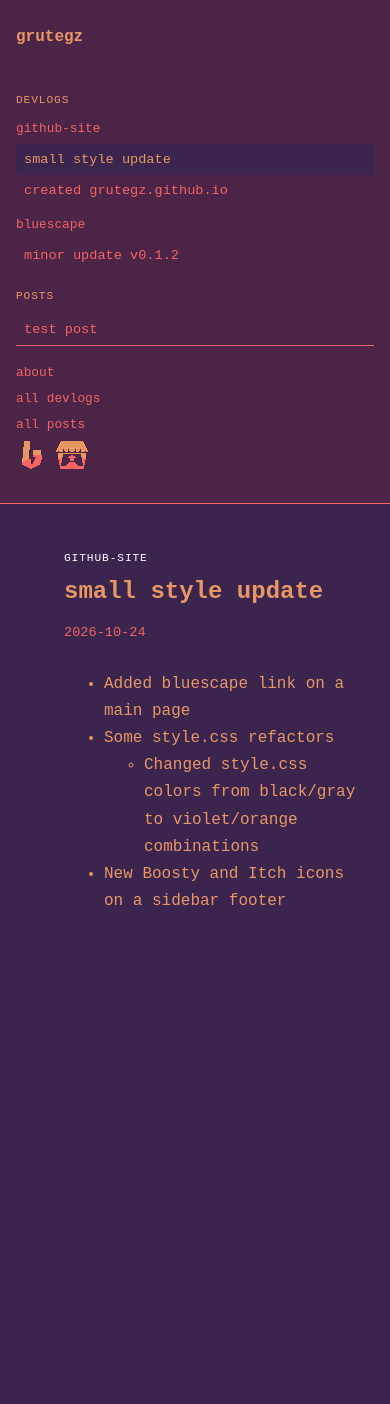
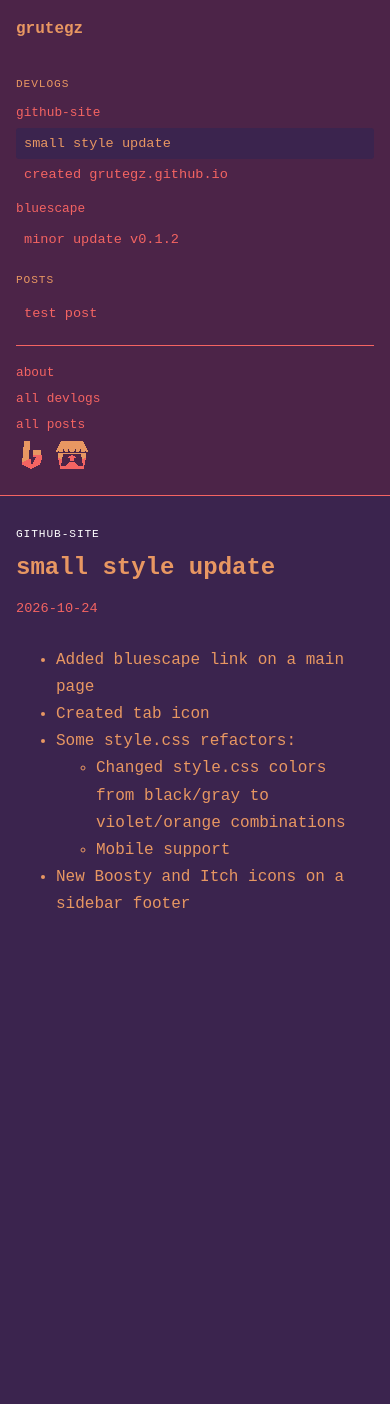
Before and after one commit to grutegz/grutegz.github.io, a Jekyll site: the page built from _devlogs/github-site/devlog-02.md, in a window 390 px wide. Built offline with Jekyll 4.4.1, drawn with Linux system fonts in a browser that asks for light colours; a script that is not in the unit is left out.

Commit message:
icon and mobile support

```diff
--- a/_devlogs/github-site/devlog-02.md
+++ b/_devlogs/github-site/devlog-02.md
@@ -4,6 +4,8 @@ date: 2026-10-24
 ---
 
 - Added bluescape link on a main page
-- Some style.css refactors
+- Created tab icon
+- Some style.css refactors:
   - Changed style.css colors from black/gray to violet/orange combinations
+  - Mobile support
 - New Boosty and Itch icons on a sidebar footer
--- a/_includes/sidebar.html
+++ b/_includes/sidebar.html
@@ -13,8 +13,12 @@
     <a href="{{ '/devlogs/' | relative_url }}">all devlogs</a>
     <a href="{{ '/posts/' | relative_url }}">all posts</a>
     <div class = "icons">
-        <a href="https://boosty.to/grutegz"><img src="/assets/icons/bst.svg"></a>
-        <a href="https://grutegz.itch.io/"><img src="/assets/icons/itch.svg"></a>
-
+        <a href="https://boosty.to/grutegz" target="_blank" rel="noopener">
+            <img src="/assets/icons/bst.svg">
+        </a>
+        <a href="https://grutegz.itch.io/" target="_blank" rel="noopener">
+            <img src="/assets/icons/itch.svg">
+        </a>
+    <link rel="icon" type="image/png" href="{{ '/assets/icons/icon.png' | relative_url }}">
   </div>
 </aside>
--- a/assets/style.css
+++ b/assets/style.css
@@ -154,23 +154,6 @@ a:hover {
   padding: 2.5rem 2rem;
 }
 
-.site-footer {
-  border-top: 1px solid var(--border);
-  padding: 1rem 2rem;
-  display: flex;
-  gap: 1.5rem;
-  font-size: 0.8rem;
-  color: var(--text-faint);
-}
-
-.site-footer a {
-  color: var(--text-dim);
-}
-
-.site-footer a:hover {
-  color: var(--text);
-}
-
 /* devlog */
 .devlog {
   margin-bottom: 2.5rem;
@@ -304,13 +287,30 @@ a:hover {
 @media (max-width: 720px) {
   .sidebar {
     position: static;
-    width: auto;
+    width: 100%;
     height: auto;
     border-right: none;
     border-bottom: 1px solid var(--border);
+    padding: 1rem;
+  }
+
+  .sidebar-header {
+    margin-bottom: 1rem;
+  }
+  .sidebar-nav {
+    flex: initial;
+  }
+
+  .sidebar-footer {
+    margin-top: 1rem;
   }
 
   .site-wrap {
     margin-left: 0;
+    padding-left: 0;
+  }
+
+  .site-main {
+    padding: 1.5rem 1rem;
   }
 }
```
Also changed, not shown: assets/icons/icon.png (added).
